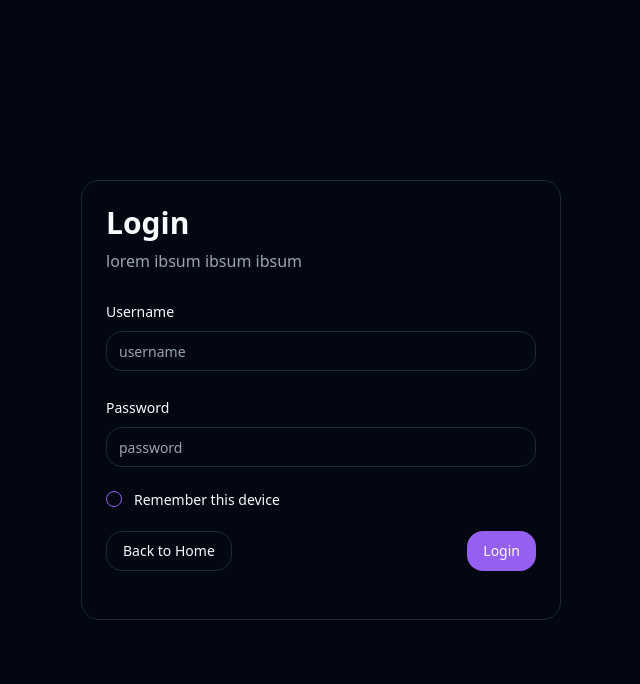
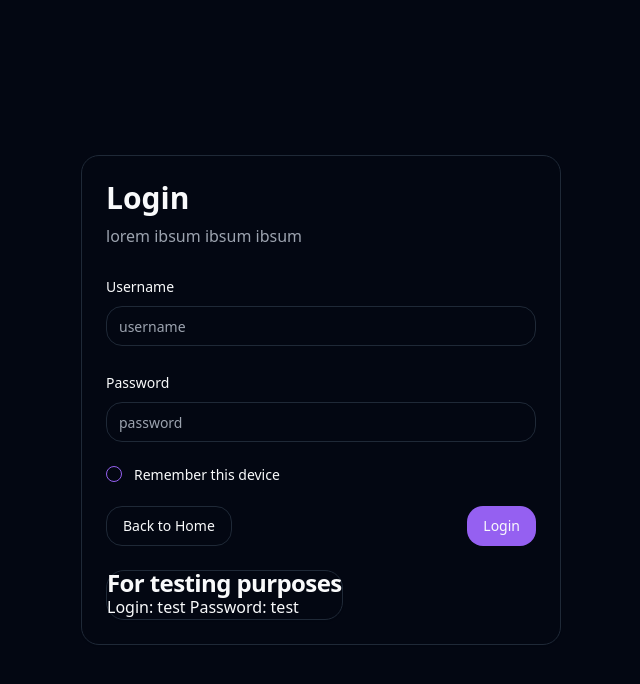
Before and after one commit to mndgs1/first-mern-app-frontend, a React (Vite) app: page /login in a window 1280 px wide. Shown: the top 684 px of the page, without its empty margins (319-959 px from the left). Built offline with nearby package versions, Linux system fonts and the light colour scheme; no server answers.

Commit message:
added login credentials

```diff
--- a/src/features/auth/Login.tsx
+++ b/src/features/auth/Login.tsx
@@ -24,6 +24,7 @@ import {
     CardContent,
     CardHeader,
     CardFooter,
+    CardTitle,
 } from "@/components/ui/card";
 import SectionContentWrapper from "@/components/landing/sections/SectionContentWrapper";
 
@@ -171,6 +172,11 @@ const LoginForm = () => {
                                 Oops Something went wrong!
                             </P>
                         )}
+                        <Card>
+                            <CardTitle>For testing purposes</CardTitle>
+                            <span> Login: test</span>
+                            <span> Password: test</span>
+                        </Card>
                     </CardFooter>
                 </Card>
             </SectionContentWrapper>
```
Also changed, not shown: 1 other file (tests, documents, lock files or other folders).
